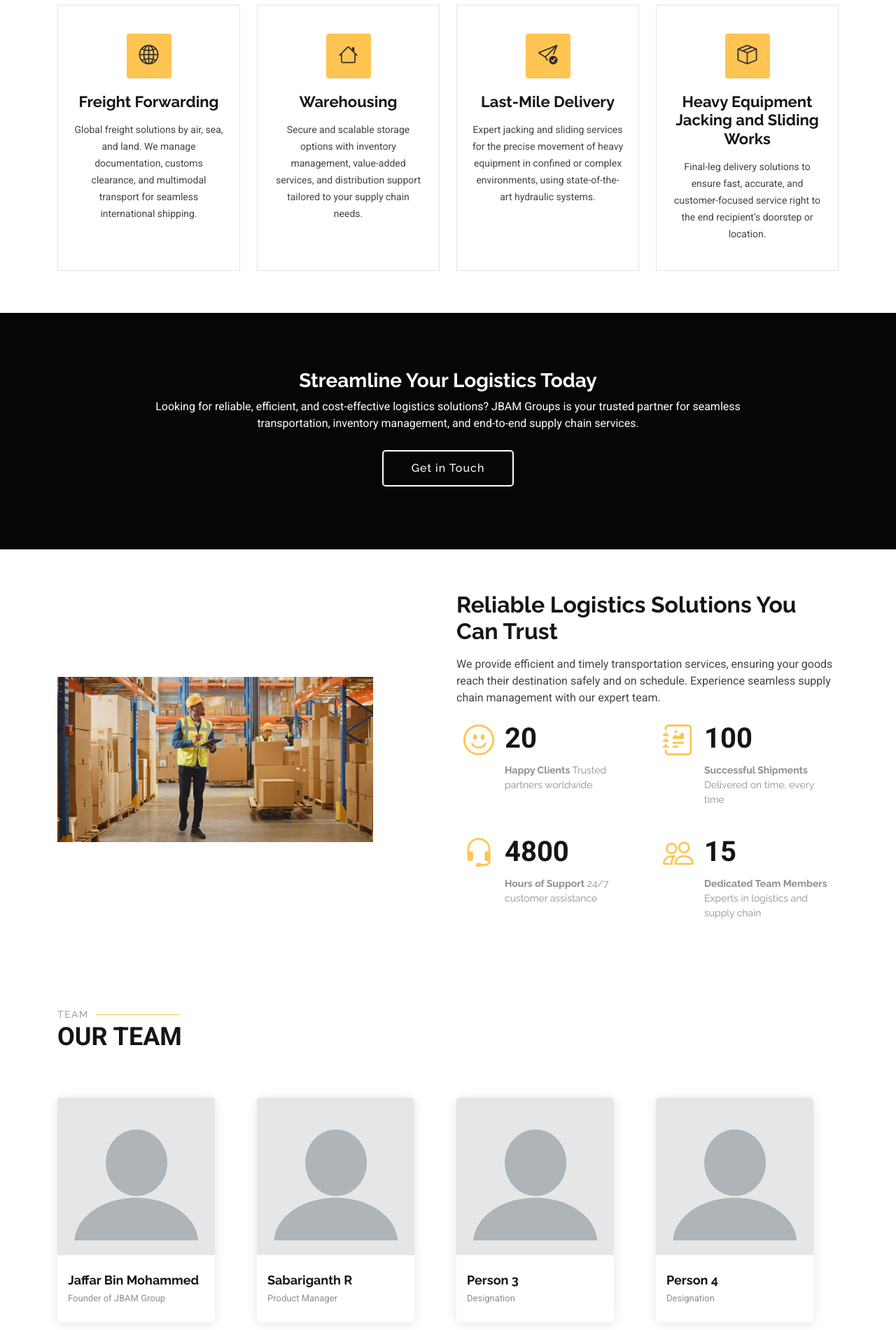
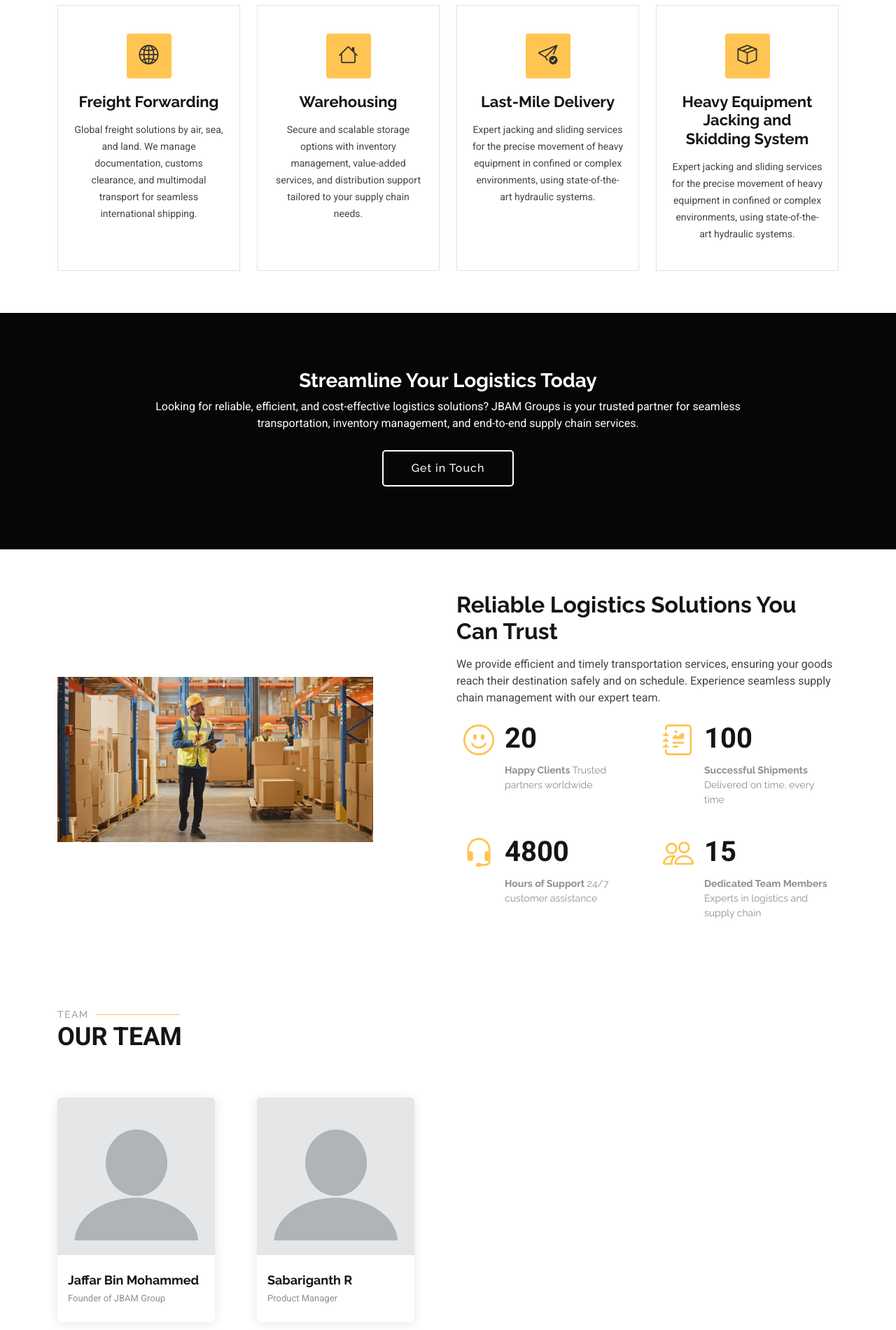
Before and after one commit to UdhayanS/jbam-groups, a plain HTML site: page index.html in a window 1280 px wide. Shown: the part 2540-4440 px from the top of the page at 70% size. Drawn offline with Linux system fonts and the light colour scheme.

Commit message:
Update index.html

```diff
--- a/index.html
+++ b/index.html
@@ -352,8 +352,8 @@
               <div class="icon">
                 <i class="bi bi-box-seam"></i>
               </div>
-              <h3>Heavy Equipment Jacking and Sliding Works</h3>
-              <p>Final-leg delivery solutions to ensure fast, accurate, and customer-focused service right to the end recipient’s doorstep or location.</p>
+              <h3>Heavy Equipment Jacking and Skidding System</h3>
+              <p>Expert jacking and sliding services for the precise movement of heavy equipment in confined or complex environments, using state-of-the-art hydraulic systems.</p>
             </div>
           </div>
 
@@ -736,41 +736,7 @@
             </div>
           </div><!-- End Team Member -->
 
-          <div class="col-lg-3 col-md-6 d-flex align-items-stretch" data-aos="fade-up" data-aos-delay="300">
-            <div class="team-member">
-              <div class="member-img">
-                <img src="assets/img/profile.png" class="img-fluid" alt="">
-                <div class="social">
-                  <a href=""><i class="bi bi-twitter-x"></i></a>
-                  <a href=""><i class="bi bi-facebook"></i></a>
-                  <a href=""><i class="bi bi-instagram"></i></a>
-                  <a href=""><i class="bi bi-linkedin"></i></a>
-                </div>
-              </div>
-              <div class="member-info">
-                <h4>Person 3</h4>
-                <span>Designation</span>
-              </div>
-            </div>
-          </div><!-- End Team Member -->
 
-          <div class="col-lg-3 col-md-6 d-flex align-items-stretch" data-aos="fade-up" data-aos-delay="400">
-            <div class="team-member">
-              <div class="member-img">
-                <img src="assets/img/profile.png" class="img-fluid" alt="">
-                <div class="social">
-                  <a href=""><i class="bi bi-twitter-x"></i></a>
-                  <a href=""><i class="bi bi-facebook"></i></a>
-                  <a href=""><i class="bi bi-instagram"></i></a>
-                  <a href=""><i class="bi bi-linkedin"></i></a>
-                </div>
-              </div>
-              <div class="member-info">
-                <h4>Person 4</h4>
-                <span>Designation</span>
-              </div>
-            </div>
-          </div><!-- End Team Member -->
 
         </div>
 
@@ -826,14 +792,14 @@
           </div>
         </div>
 
-        <div class="info-item d-flex" data-aos="fade-up" data-aos-delay="600">
+        <!-- <div class="info-item d-flex" data-aos="fade-up" data-aos-delay="600">
           <i class="bi bi-globe flex-shrink-0"></i>
           <div>
-            <h3>CR Number</h3>
-            <p>2053016165</p>
-            <!-- <p><a href="#">Track Shipment</a> | <a href="#">Request a Quote</a></p> -->
+            <h3></h3>
+            <p></p>
+            <p><a href="#">Track Shipment</a> | <a href="#">Request a Quote</a></p>
           </div>
-        </div>
+        </div> -->
 
         <!-- <div class="info-item d-flex" data-aos="fade-up" data-aos-delay="700">
           <i class="bi bi-share flex-shrink-0"></i>
```
